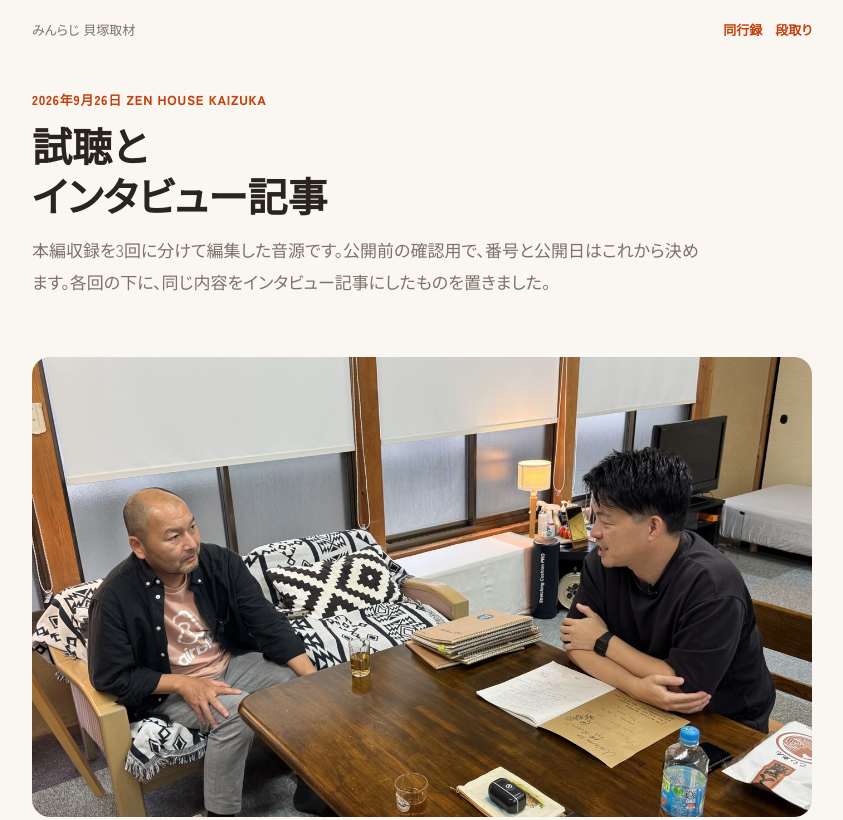
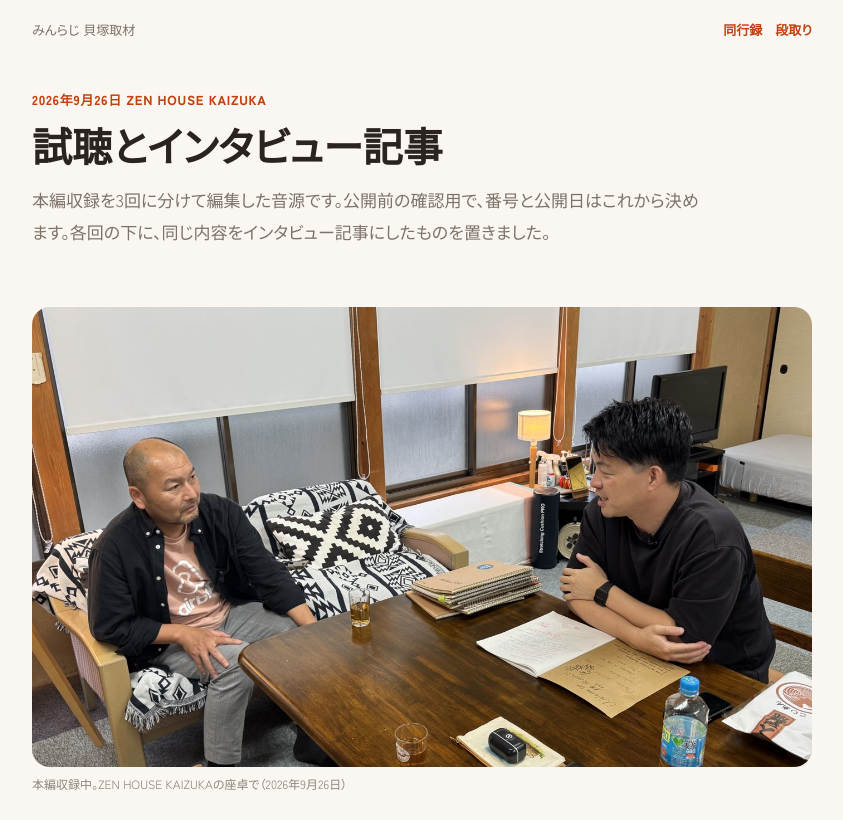
Before and after one commit to Yukitchy/minraji-162996dd, a plain HTML site: page shicho/index.html in a window 1280 px wide. Shown: the top 820 px of the page, without its empty margins (218-1061 px from the left). Drawn offline with Linux system fonts and the light colour scheme.

Commit message:
shicho: 見出しを1行に
Co-Authored-By: Claude Fable 5.1 <noreply@anthropic.com>

```diff
--- a/shicho/index.html
+++ b/shicho/index.html
@@ -45,10 +45,10 @@ figure.hero figcaption{font-size:12px;color:var(--ash);margin-top:6px}
 .say p{margin:0}
 mark{background:linear-gradient(transparent 46%,#ffe45e 46%);color:inherit}
 footer{padding-top:28px;border-top:1px solid var(--line);font-size:12px;color:var(--ash)}
-@media (max-width:600px){.hero h1{font-size:30px}.ep{padding:20px 16px}.say{grid-template-columns:52px 1fr}}
+@media (max-width:600px){.hero h1{font-size:26px;white-space:nowrap}.ep{padding:20px 16px}.say{grid-template-columns:52px 1fr}}
 </style></head><body><div class="wrap">
 <div class="top"><span>みんらじ 貝塚取材</span><span><a href="../doukou/">同行録</a>　<a href="../">段取り</a></span></div>
-<div class="hero"><div class="eyebrow">2026年9月26日 ZEN HOUSE KAIZUKA</div><h1>試聴と<br>インタビュー記事</h1>
+<div class="hero"><div class="eyebrow">2026年9月26日 ZEN HOUSE KAIZUKA</div><h1>試聴とインタビュー記事</h1>
 <p class="lead">本編収録を3回に分けて編集した音源です。公開前の確認用で、番号と公開日はこれから決めます。各回の下に、同じ内容をインタビュー記事にしたものを置きました。</p></div>
 <figure class='hero'><img src='img/p069.jpg' alt='本編収録中。ZEN HOUSE KAIZUKAの座卓で（2026年9月26日）'><figcaption>本編収録中。ZEN HOUSE KAIZUKAの座卓で（2026年9月26日）</figcaption></figure>
 <nav class="eps"><a href='#ep1' data-n='1'>第1回</a><a href='#ep2' data-n='2'>第2回</a><a href='#ep3' data-n='3'>第3回</a></nav>
@@ -87,6 +87,5 @@ document.querySelectorAll('.ctl [data-rate="1"]').forEach(b=>b.classList.add('on
 const nav=document.querySelector('nav.eps'),heroEl=document.querySelector('figure.hero');
 new IntersectionObserver(([e])=>{const f=e.boundingClientRect.bottom<0;nav.classList.toggle('fixed',f);document.body.classList.toggle('navfixed',f);},{threshold:0}).observe(heroEl);
 const eps=[...document.querySelectorAll('section.ep')];
-new IntersectionObserver(es=>{for(const e of es)if(e.isIntersecting){const n=e.target.id.slice(2);nav.querySelectorAll('a').forEach(a=>a.classList.toggle('on',a.dataset.n===n));}},{rootMargin:'-40% 0px -55% 0px'}).observe;
 const io2=new IntersectionObserver(es=>{for(const e of es)if(e.isIntersecting){const n=e.target.id.slice(2);nav.querySelectorAll('a').forEach(a=>a.classList.toggle('on',a.dataset.n===n));}},{rootMargin:'-40% 0px -55% 0px'});eps.forEach(x=>io2.observe(x));
 </script></body></html>
```
